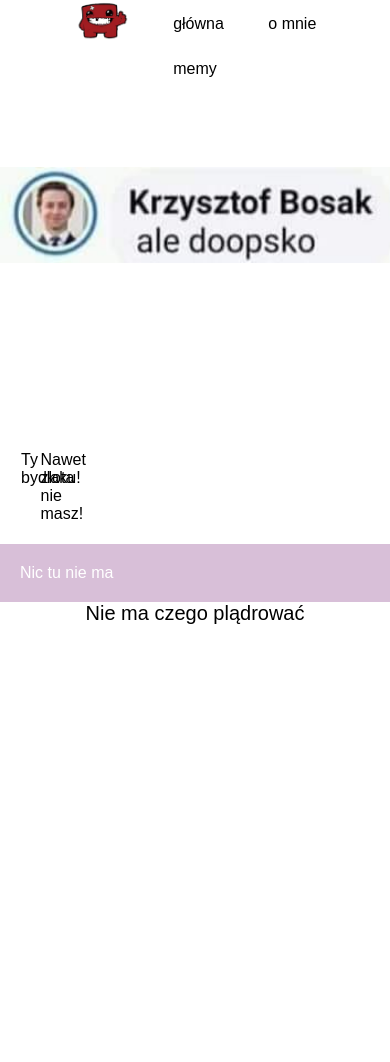
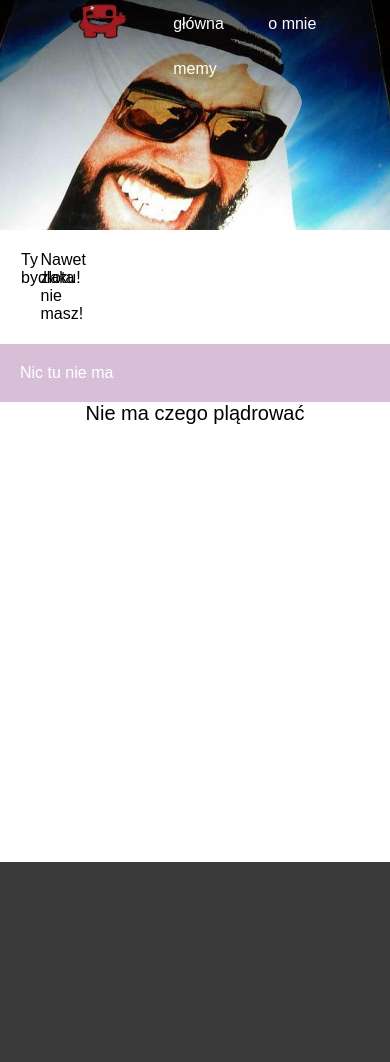
Before and after one commit to jakubtar/website, a plain HTML site: page index.html in a window 390 px wide. After the commit the page ends 862 px from the top, so only its background shows below. Drawn offline with Linux system fonts and the light colour scheme.

Commit message:
04/02/2021

```diff
--- /dev/null
+++ b/scripts/main.js
@@ -0,0 +1,2 @@
+var numOne = document.getElementById("num-one");
+var numTwo = document.getElementById("num-two");
--- a/styles.css
+++ b/styles.css
@@ -11,11 +11,11 @@ body {
 
 header {
     background-color: white;
-    background-image: url("images/bosak.jpg");
+    background-image: url("images/halal.jpg");
     background-repeat: no-repeat;
     background-size: 100%;
-    background-position:center;
-    height: 400px;
+    background-position: 0 -130px;
+    height: 600px;
     padding: 15px;
     text-align: center;
     color: yellow;
@@ -45,28 +45,38 @@ li {
     text-decoration: none;
 }
 a {
-    color: black;
+    color: white;
     text-decoration: none;
 }
 a:hover {
     text-decoration: underline;
 }
-/* AUDIO */
+
 
 /* RESPONSIVE RULES */
 
 @media screen and (max-width: 715px) {
-
+  header {
+    height: 250px;
+    background-position: 0 -30px;
+  }
 }
 
+@media screen and (max-width: 500px) {
+  header {
+    height: 200px;
+    background-position: 0 -0px;
+  }
+}
 /* FEATURES */
 
-.features{
+.features {
     background-color: white;
     color: gray;
     padding: 20px;
     display: flex;
     flex-direction: row;
+    flex-wrap: wrap;
 }
 .features figure {
     margin: auto;
```
Also changed, not shown: index.html (+3 -0 lines), images/halal.jpg (added).
